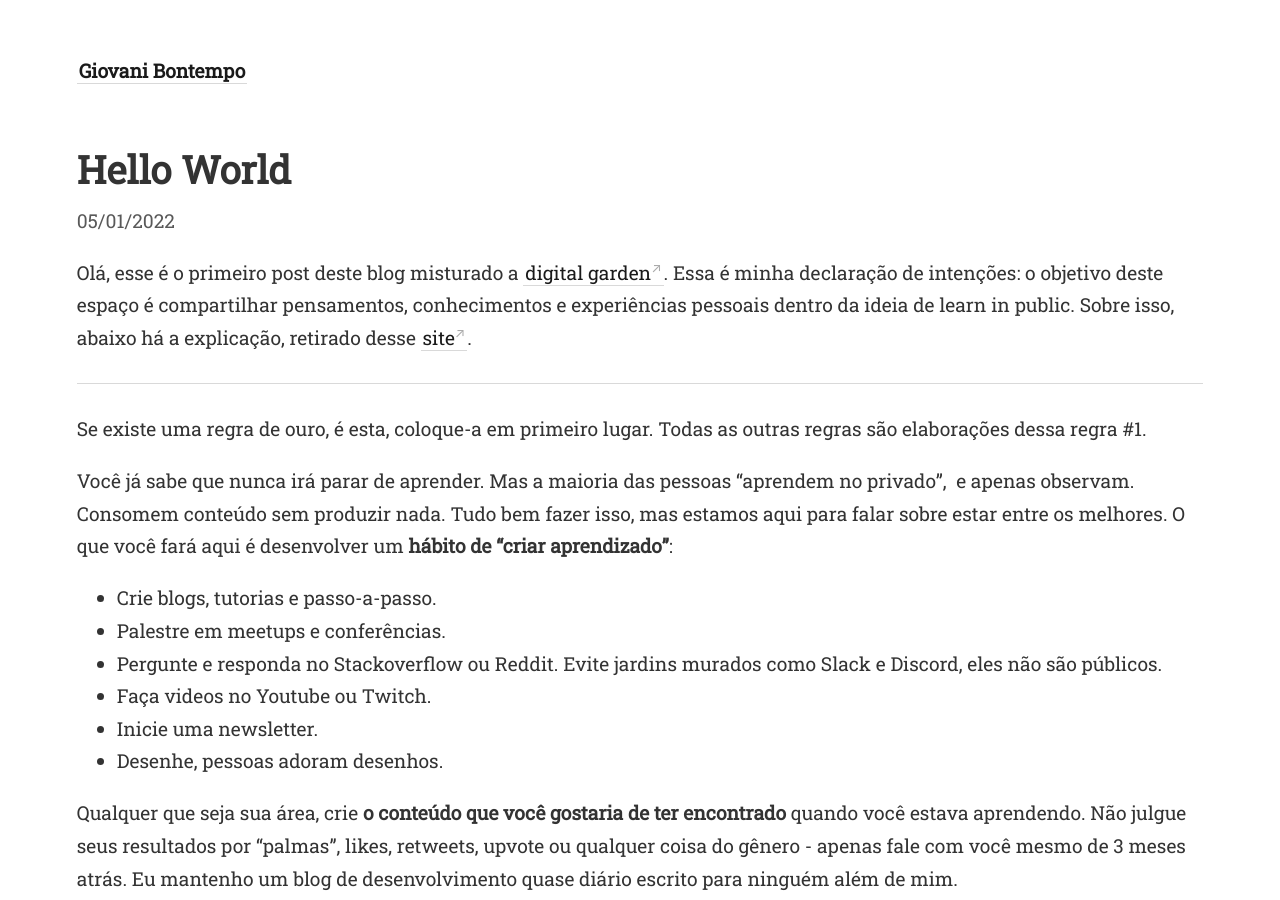
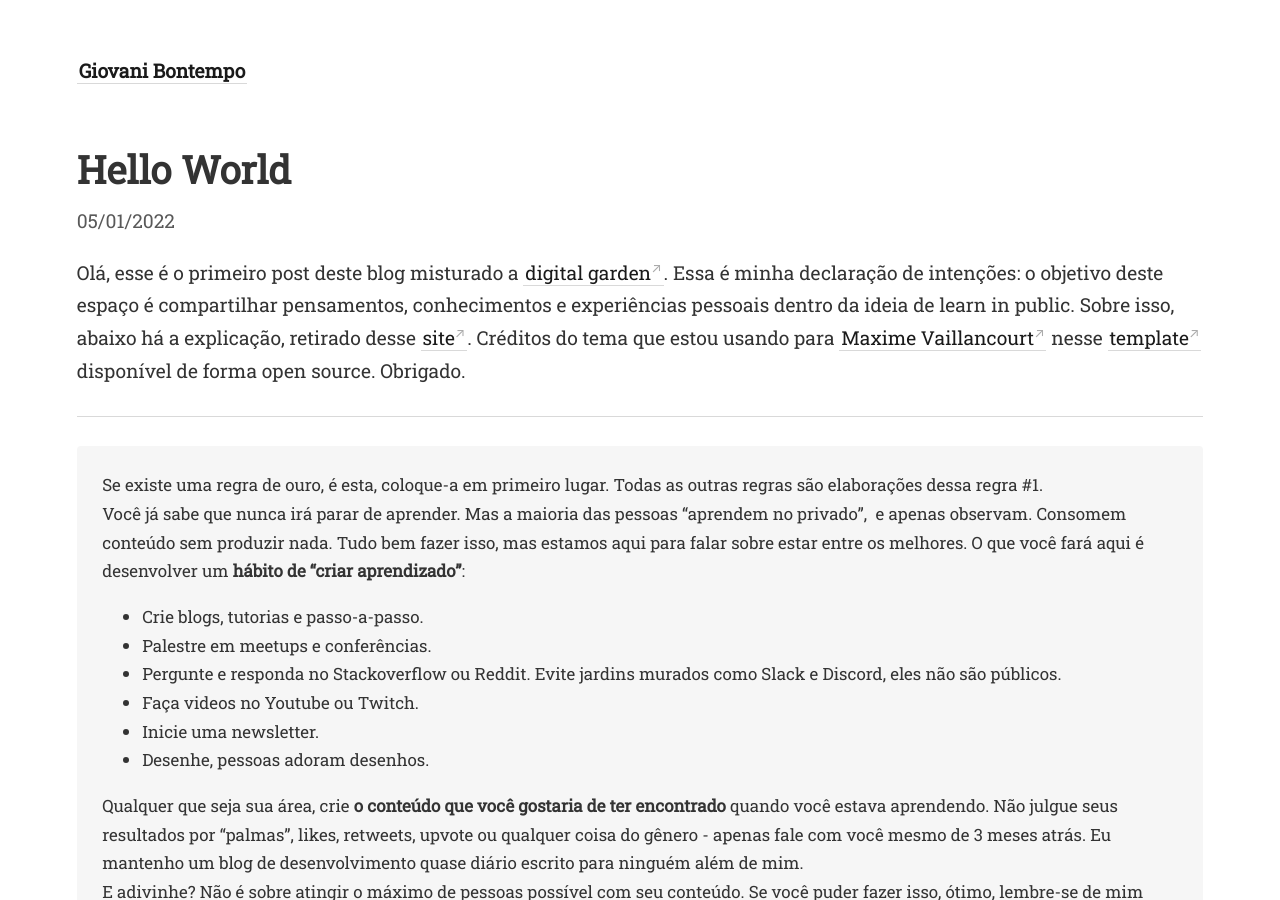
Before and after one commit to gio-bon/MyDigitalGarden, a Jekyll site: the page built from _posts/2022-01-05-hello.md, in a window 1280 px wide and 900 px high. Built offline with Jekyll 4.4.1, drawn with Linux system fonts in a browser that asks for light colours.

Commit message:
post hello alt

```diff
--- a/_posts/2022-01-05-hello.md
+++ b/_posts/2022-01-05-hello.md
@@ -6,49 +6,49 @@ excerpt: A declaração de intenções desse espaço, meu primeiro post.
 
 Olá, esse é o primeiro post deste blog misturado a [digital garden](https://youtu.be/k5wI5cH0SK0).
 Essa é minha declaração de intenções: o objetivo deste espaço é compartilhar pensamentos, conhecimentos e experiências pessoais dentro da ideia de learn in public. Sobre isso, abaixo há a explicação, retirado desse [site](https://mfgonzalez.github.io/aprendendo-em-publico).
+Créditos do tema que estou usando para [Maxime Vaillancourt](https://maximevaillancourt.com) nesse [template](https://github.com/maximevaillancourt/digital-garden-jekyll-template) disponível de forma open source. Obrigado.
 
 ---
 
-Se existe uma regra de ouro, é esta, coloque-a em primeiro lugar. Todas as outras regras são elaborações dessa regra #1.
-
-Você já sabe que nunca irá parar de aprender. Mas a maioria das pessoas “aprendem no privado”,  e apenas observam. Consomem conteúdo sem produzir nada. Tudo bem fazer isso, mas estamos aqui para falar sobre estar entre os melhores. O que você fará aqui é desenvolver um **hábito de “criar aprendizado”**:
-
--   Crie blogs, tutorias e passo-a-passo.
--   Palestre em meetups e conferências.
--   Pergunte e responda no Stackoverflow ou Reddit. Evite jardins murados como Slack e Discord, eles não são públicos.
--   Faça videos no Youtube ou Twitch.
--   Inicie uma newsletter.
--   Desenhe, pessoas adoram desenhos.
-
-Qualquer que seja sua área, crie **o conteúdo que você gostaria de ter encontrado** quando você estava aprendendo. Não julgue seus resultados por “palmas”, likes, retweets, upvote ou qualquer coisa do gênero - apenas fale com você mesmo de 3 meses atrás. Eu mantenho um blog de desenvolvimento quase diário escrito para ninguém além de mim.
-
-E adivinhe? Não é sobre atingir o máximo de pessoas possível com seu conteúdo. Se você puder fazer isso, ótimo, lembre-se de mim quando estiver famoso. Mas de longe as chances são de que o maior beneficiado com isso seja você mesmo do futuro. Se outros se beneficiarem é um bônus.
-
-Você acha que acabou? Não pare por aqui:
-
--   Gostou de um algum vídeo sobre código? Encontre o apresentador/instrutor e agradeça ele, faça perguntas.
--   Faça PR’s para bibliotecas que você usa.
--   Faça sua próprias bibliotecas que ninguém usará.
--   Copie as coisas que você gosta, desde a base, para ver como elas funcionam.
--   Ensine em workshops.
--   Vá em conferências e resuma o que você aprendeu.
-
-Se você está cansado de criar coisas únicas, comece a construir uma base de conhecimento persistente que cresce com o tempo. [Abra o código do seu conhecimento](https://www.swyx.io/speaking/open-source-knowledge/)! Em cada etapa do caminho: Documente o que você fez e os problemas que resolveu.
-
-A outra ideia desta regra é: Tente fazer o seu melhor para estar certo, mas não se preocupe quando estiver errado. Repetidamente. Se você se sentir desconfortável, ou como um [impostor](https://pt.wikipedia.org/wiki/S%C3%ADndrome_do_impostor), ótimo. Você está empurrando você mesmo e evoluindo. Não assuma que você sabe tudo, mas dê o seu melhor, e deixe a internet corrigir você quando você estiver inevitavelmente errado.
-
-As pessoas acham que você é péssimo? Ótimo. Você concorda. Peça que expliquem, em detalhes, porque você é péssimo. Você quer apenas se sentir bem ou **ser** bom? Sem objeções, sem mágoas. Então vá embora e prove que eles estão errados. E caso eles se tornem abusivos, apenas bloqueie.
-
-Eu mencionei que ensinar é a melhor forma de aprender? Fale enquanto você programa. Pode ser estressante e eu não tenho feito muito isso mas as minhas melhores entrevistas técnicas foram quando eu terminei falando como se estivesse ensinando ao invés de tentar provar meu conhecimento. Nós somos animais, somos atraidos pela confiança e podemos sentir o cheiro do desespero.
-
-Em algum momento você terá algum suporte. Pessoas percebem aprendizes genuinos. Elas irão querer ajudar você. Não fale para eles, mas eles apenas se tornam seus mentores. Isso é muito importante: [Pegue o que eles deixam para trás](https://www.swyx.io/learn-in-public-hack/). Pense como se eles estivessem lhe dando tarefas para serem completadas. Quando alguém disser “Alguém poderia ajudar com __” você será aquela criança na primeira fileira com a mão sempre levantada. Estes são engenheiros seniores, algumas das pessoas mais solicitadas em tecnologia. Eles vão passar mais tempo com você, um a um, se você os ajudar (p.s. e sempre há algo em que eles querem ajuda). Você não pode pagar por essas coisas. Eles vão te ensinar de graça. A maioria das pessoas não vê o que está bem na frente delas. Exceto você.
-
-“Com tantos desenvolvedores juniores por aí, por que eles vão ajudar justo eu?”, Você pergunta.
-
-**Porque você aprende em público**. Ensinando você, eles ensinam muitos. Você os amplifica. Você tem uma coisa que eles não têm: uma mente de iniciante. Você entende como isso funciona?
-
-Em algum momento as pessoas começarão a pedir sua ajuda por causa de todas as coisas que você publica. 80% dos desenvolvedores são “dark”, eles não escrevem, falam ou participam em discursos públicos de tecnologia. Mas você sim. Você deve ser um especialista, certo? Não diga que você não é. Responda da melhor forma que você puder, e quando estiver travado ou errado fale com seus mentores.
-
-Eventualmente, você ficará sem mentores e apenas resolverá as coisas por conta própria. Você ainda estará publicando conteúdo. Você vê como isso funciona?
-
-Aprenda em público.
+> Se existe uma regra de ouro, é esta, coloque-a em primeiro lugar. Todas as outras regras são elaborações dessa regra #1.
+>
+> Você já sabe que nunca irá parar de aprender. Mas a maioria das pessoas “aprendem no privado”,  e apenas observam. Consomem conteúdo sem produzir nada. Tudo bem fazer isso, mas estamos aqui para falar sobre estar entre os melhores. O que você fará aqui é desenvolver um **hábito de “criar aprendizado”**:
+>
+> -   Crie blogs, tutorias e passo-a-passo.
+> -   Palestre em meetups e conferências.
+> -   Pergunte e responda no Stackoverflow ou Reddit. Evite jardins murados como Slack e Discord, eles não são públicos.
+> -   Faça videos no Youtube ou Twitch.
+> -   Inicie uma newsletter.
+> -   Desenhe, pessoas adoram desenhos.
+>
+> Qualquer que seja sua área, crie **o conteúdo que você gostaria de ter encontrado** quando você estava aprendendo. Não julgue seus resultados por “palmas”, likes, retweets, upvote ou qualquer coisa do gênero - apenas fale com você mesmo de 3 meses atrás. Eu mantenho um blog de desenvolvimento quase diário escrito para ninguém além de mim.
+>
+> E adivinhe? Não é sobre atingir o máximo de pessoas possível com seu conteúdo. Se você puder fazer isso, ótimo, lembre-se de mim quando estiver famoso. Mas de longe as chances são de que o maior beneficiado com isso seja você mesmo do futuro. Se outros se beneficiarem é um bônus.
+>
+> Você acha que acabou? Não pare por aqui:
+> -   Gostou de um algum vídeo sobre código? Encontre o apresentador/instrutor e agradeça ele, faça perguntas.
+> -   Faça PR’s para bibliotecas que você usa.
+> -   Faça sua próprias bibliotecas que ninguém usará.
+> -   Copie as coisas que você gosta, desde a base, para ver como elas funcionam.
+> -   Ensine em workshops.
+> -   Vá em conferências e resuma o que você aprendeu.
+>
+> Se você está cansado de criar coisas únicas, comece a construir uma base de conhecimento persistente que cresce com o tempo. [Abra o código do seu conhecimento](https://www.swyx.io/speaking/open-source-knowledge/)! Em cada etapa do caminho: Documente o que você fez e os problemas que resolveu.
+>
+>  A outra ideia desta regra é: Tente fazer o seu melhor para estar certo, mas não se preocupe quando estiver errado. Repetidamente. Se você se sentir desconfortável, ou como um [impostor](https://pt.wikipedia.org/wiki/S%C3%ADndrome_do_impostor), ótimo. Você está empurrando você mesmo e evoluindo. Não assuma que você sabe tudo, mas dê o seu melhor, e deixe a internet corrigir você quando você estiver inevitavelmente errado.
+>
+>  As pessoas acham que você é péssimo? Ótimo. Você concorda. Peça que expliquem, em detalhes, porque você é péssimo. Você quer apenas se sentir bem ou **ser** bom? Sem objeções, sem mágoas. Então vá embora e prove que eles estão errados. E caso eles se tornem abusivos, apenas bloqueie.
+>
+>  Eu mencionei que ensinar é a melhor forma de aprender? Fale enquanto você programa. Pode ser estressante e eu não tenho feito muito isso mas as minhas melhores entrevistas técnicas foram quando eu terminei falando como se estivesse ensinando ao invés de tentar provar meu conhecimento. Nós somos animais, somos atraidos pela confiança e podemos sentir o cheiro do desespero.
+>
+>  Em algum momento você terá algum suporte. Pessoas percebem aprendizes genuinos. Elas irão querer ajudar você. Não fale para eles, mas eles apenas se tornam seus mentores. Isso é muito importante: [Pegue o que eles deixam para trás](https://www.swyx.io/learn-in-public-hack/). Pense como se eles estivessem lhe dando tarefas para serem completadas. Quando alguém disser “Alguém poderia ajudar com __” você será aquela criança na primeira fileira com a mão sempre levantada. Estes são engenheiros seniores, algumas das pessoas mais solicitadas em tecnologia. Eles vão passar mais tempo com você, um a um, se você os ajudar (p.s. e sempre há algo em que eles querem ajuda). Você não pode pagar por essas coisas. Eles vão te ensinar de graça. A maioria das pessoas não vê o que está bem na frente delas. Exceto você.
+>
+>  “Com tantos desenvolvedores juniores por aí, por que eles vão ajudar justo eu?”, Você pergunta.
+>
+>  **Porque você aprende em público**. Ensinando você, eles ensinam muitos. Você os amplifica. Você tem uma coisa que eles não têm: uma mente de iniciante. Você entende como isso funciona?
+>
+>  Em algum momento as pessoas começarão a pedir sua ajuda por causa de todas as coisas que você publica. 80% dos desenvolvedores são “dark”, eles não escrevem, falam ou participam em discursos públicos de tecnologia. Mas você sim. Você deve ser um especialista, certo? Não diga que você não é. Responda da melhor forma que você puder, e quando estiver travado ou errado fale com seus mentores.
+>
+>  Eventualmente, você ficará sem mentores e apenas resolverá as coisas por conta própria. Você ainda estará publicando conteúdo. Você vê como isso funciona?
+>
+>  Aprenda em público.
```
